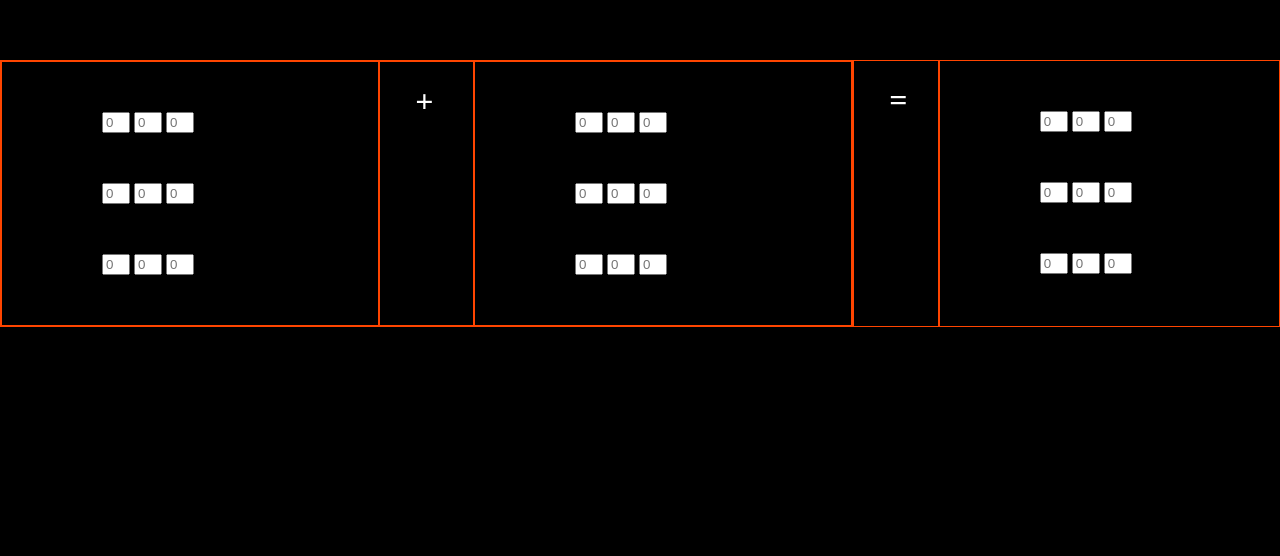
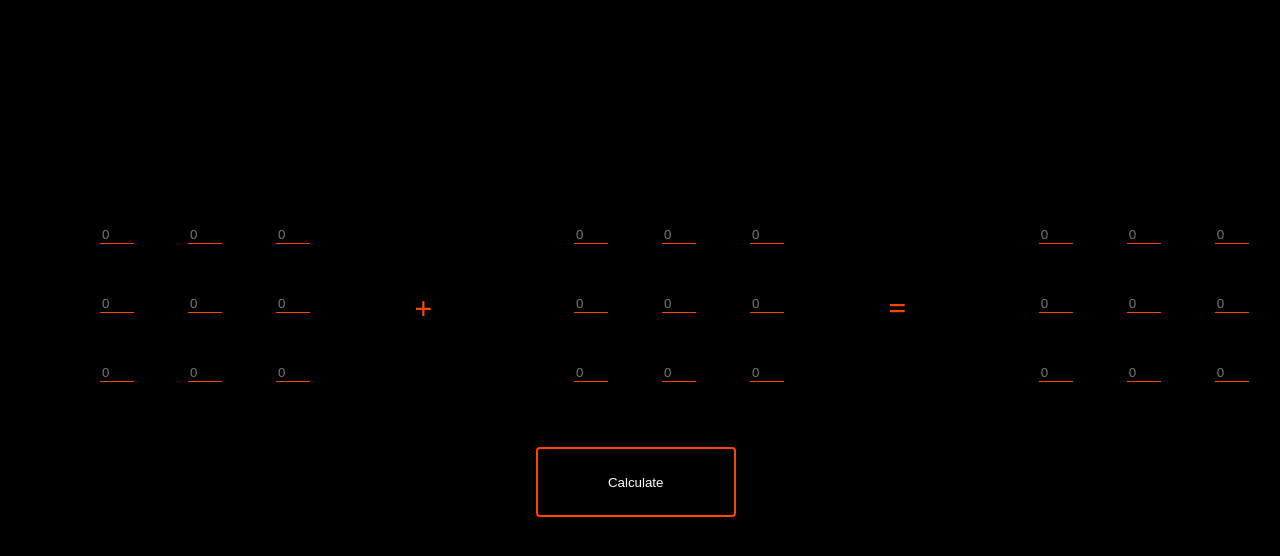
Before and after one commit to sameem786-blip/2D-array-addition-, a plain HTML site: page index.html in a window 1280 px wide. Drawn offline with Linux system fonts and the light colour scheme.

Commit message:
input fields

```diff
--- a/index.html
+++ b/index.html
@@ -13,19 +13,19 @@
         <div class="one">
             <div class="m1">
                 <div class="r1">
-                    <input class="c1" placeholder="0"></input>
-                    <input class="c2" placeholder="0"></input>
-                    <input class="c2" placeholder="0"></input>
+                    <input class="c1" placeholder="0" type="number"></input>
+                    <input class="c2" placeholder="0" type="number"></input>
+                    <input class="c2" placeholder="0" type="number"></input>
                 </div>
                 <div class="r2">
-                    <input class="c1" placeholder="0"></input>
-                    <input class="c2" placeholder="0"></input>
-                    <input class="c3" placeholder="0"></input>
+                    <input class="c1" placeholder="0" type="number"></input>
+                    <input class="c2" placeholder="0" type="number"></input>
+                    <input class="c3" placeholder="0" type="number"></input>
                 </div>
                 <div class="r3">
-                    <input class="c1" placeholder="0"></input>
-                    <input class="c2" placeholder="0"></input>
-                    <input class="c3" placeholder="0"></input>
+                    <input class="c1" placeholder="0" type="number"></input>
+                    <input class="c2" placeholder="0" type="number"></input>
+                    <input class="c3" placeholder="0" type="number"></input>
                 </div>
             </div>
             <div class="add">
@@ -35,7 +35,7 @@
                 <div class="r1">
                     <input class="c1" placeholder="0"></input>
                     <input class="c2" placeholder="0"></input>
-                    <input class="c2" placeholder="0"></input>
+                    <input class="c3" placeholder="0"></input>
                 </div>
                 <div class="r2">
                     <input class="c1" placeholder="0"></input>
@@ -71,6 +71,9 @@
             </div>
 
         </div>
+        <div class="submit_btn">
+            <button class="btn" onclick="cal()">Calculate</button>
+        </div>
     </div>
 
 </body>
--- a/styles.css
+++ b/styles.css
@@ -10,44 +10,44 @@ body{
 }
 
 .one{
-    border: 1px solid orangered;
     color: white;
     display: grid;
     grid-template-columns: 2fr 0.5fr 2fr;
-    margin-top: 60px;
+    margin-top: 175px;
 }
 .equal{
-    border: 1px solid orangered;
     color: white;
     margin-top: 60px;
+    margin-top: 175px;
 
 }
 .m3{
-    border: 1px solid orangered;
     color: white;
     margin-top: 60px;
+    margin-top: 175px;
 }
 
 .m1{
-    border: 1px solid orangered;
     color: white;
 }
 
 .add{
-    border: 1px solid orangered;
     color: white;
 }
 
 .m2{
-    border: 1px solid orangered;
     color: white;
 }
 
 .add_sign{
     margin-left: 35px;
+    margin-top: 115px;
+    color: orangered;
 }
 .equal_sign{
     margin-left: 35px;
+    margin-top: 115px;
+    color: orangered;
 }
 
 .r1{
@@ -55,16 +55,34 @@ body{
 }
 
 .c1{
-    width: 20px;
+    width: 30px;
     margin-left: 100px;
+    outline: none;
+    border: transparent;
+    border-bottom: 1px solid orangered;
+    background: transparent;
+    color: white;
+
 }
 
 .c2{
-    width: 20px;
+    width: 30px;
+    margin-left: 50px;
+    outline: none;
+    color: white;
+    border: transparent;
+    border-bottom: 1px solid orangered;
+    background: transparent;
 }
 
 .c3{
-    width: 20px;
+    width: 30px;
+    margin-left: 50px;
+    outline: none;
+    color: white;
+    border: transparent;
+    border-bottom: 1px solid orangered;
+    background: transparent;
 }
 
 .r2{
@@ -74,3 +92,29 @@ body{
     margin-top: 50px;
     margin-bottom: 50px;
 }
+
+.submit_btn{
+    display: flex;
+    flex-direction: row;
+    width: 149%;
+    height: 100px;
+    justify-content: center;
+    align-items: center;
+}
+
+.btn{
+    height: 70px;
+    width: 200px;
+    border-radius: 4px;
+    border: 2px solid orangered;
+    background: transparent;
+    color: white;
+    transition: 0.1s;
+}
+
+.btn:hover{
+    transform: scale(1.15);
+    cursor: pointer;
+    border: 2px solid white;
+    color: orangered;
+}
```
